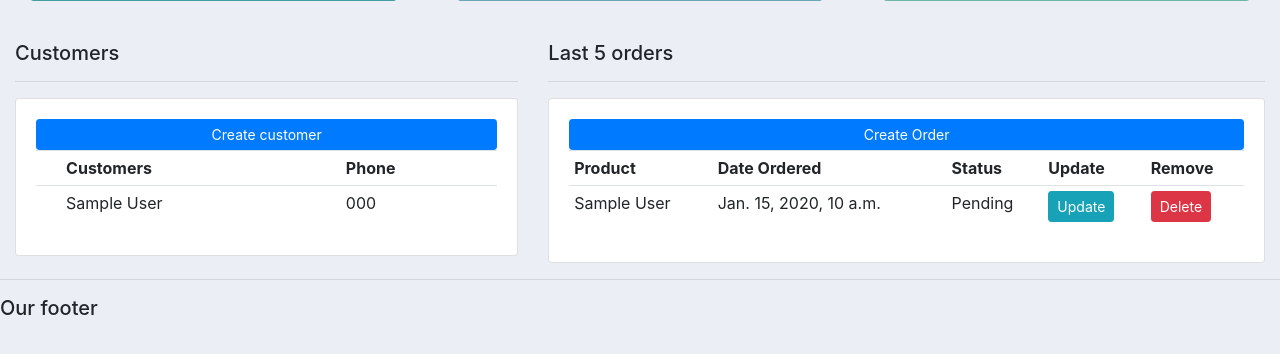
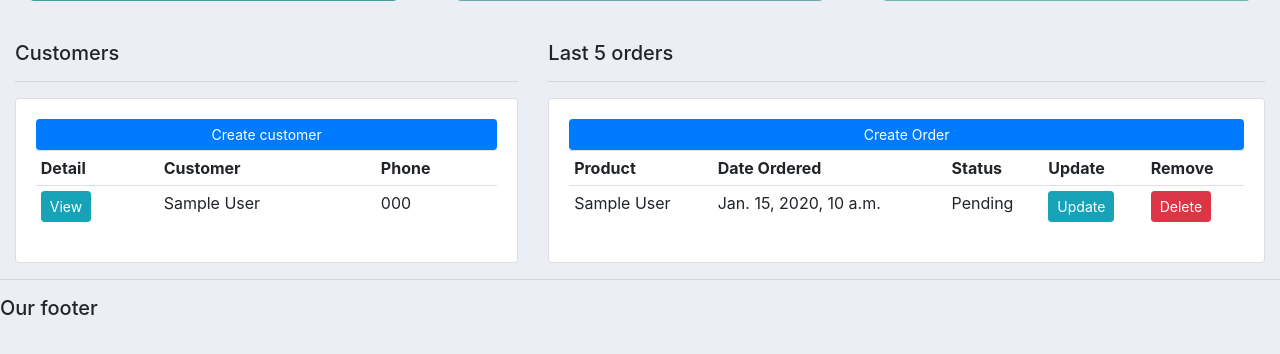
Before and after one commit to trhgquan/django-midterm, a Django app: page / in a window 1280 px wide. Shown: the part 229-583 px from the top of the page. Run offline with Django 4.2, Linux system fonts and the light colour scheme; tables that the repository leaves empty hold one stand-in row (values such as "Sample post"); some libraries are stand-ins or nearby versions.

Commit message:
Finished part 9.5: dynamic URL

```diff
--- a/crm1/accounts/templates/accounts/dashboard.html
+++ b/crm1/accounts/templates/accounts/dashboard.html
@@ -14,14 +14,14 @@
             <a class='btn btn-primary btn-sm btn-block' href='#'>Create customer</a>
             <table class='table table-sm'>
                 <tr>
-                    <th></th>
-                    <th>Customers</th>
+                    <th>Detail</th>
+                    <th>Customer</th>
                     <th>Phone</th>
                 </tr>
 
                 {% for customer in customers %}
                 <tr>
-                    <td></td>
+                    <td><a class='btn btn-info btn-sm' href="{% url 'customer' customer.id %}">View</a></td>
                     <td>{{ customer.name }}</td>
                     <td>{{ customer.phone }}</td>
                 </tr>
--- a/crm1/accounts/templates/accounts/main.html
+++ b/crm1/accounts/templates/accounts/main.html
@@ -5,7 +5,7 @@
 <head>
     <title>CRM</title>
     <link rel="stylesheet" href="https://cdn.jsdelivr.net/npm/bootstrap@4.0.0/dist/css/bootstrap.min.css" integrity="sha384-Gn5384xqQ1aoWXA+058RXPxPg6fy4IWvTNh0E263XmFcJlSAwiGgFAW/dAiS6JXm" crossorigin="anonymous">
-    <link rel='stylesheet' href='{% static "css/main.css" %}'>
+    <link rel='stylesheet' href="{% static 'css/main.css' %}">
 </head>
 <body>
     {% include 'accounts/navbar.html' %}
--- a/crm1/accounts/templates/accounts/navbar.html
+++ b/crm1/accounts/templates/accounts/navbar.html
@@ -1,7 +1,7 @@
 {% load static %}
 <nav class="navbar navbar-expand-lg navbar-dark bg-dark">
     <a class='navbar-brand' href='#'>
-        <img src='{% static "images/quan.jpg" %}' width='30' height='30'>
+        <img src="{% static 'images/quan.jpg' %}" width='30' height='30'>
     </a>
     <button class="navbar-toggler" type="button" data-toggle="collapse" data-target="#navbarSupportedContent" aria-controls="navbarSupportedContent" aria-expanded="false" aria-label="Toggle navigation">
       <span class="navbar-toggler-icon"></span>
@@ -10,10 +10,10 @@
     <div class="collapse navbar-collapse" id="navbarNav">
         <ul class="navbar-nav mr-auto">
             <li class="nav-item active">
-                <a class="nav-link" href="#">Dashboard</a>
+                <a class="nav-link" href="{% url 'home' %}">Dashboard</a>
             </li>
             <li class="nav-item">
-                <a class="nav-link" href="#">Products</a>
+                <a class="nav-link" href="{% url 'products' %}">Products</a>
             </li>
         </ul>
     </div>
--- a/crm1/accounts/urls.py
+++ b/crm1/accounts/urls.py
@@ -2,7 +2,7 @@ from django.urls import path
 from . import views
 
 urlpatterns = [
-    path('', views.home),
-    path('products/', views.products),
-    path('customer/<str:customer_id>/', views.customer),
+    path('', views.home, name = 'home'),
+    path('products/', views.products, name = 'products'),
+    path('customer/<str:customer_id>/', views.customer, name = 'customer'),
 ]
```
